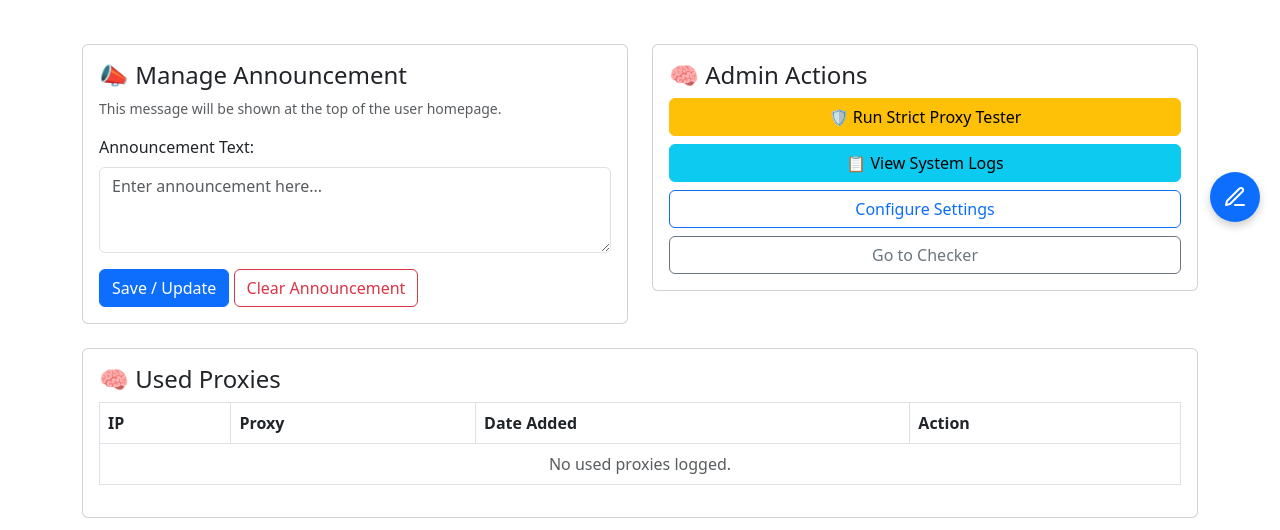
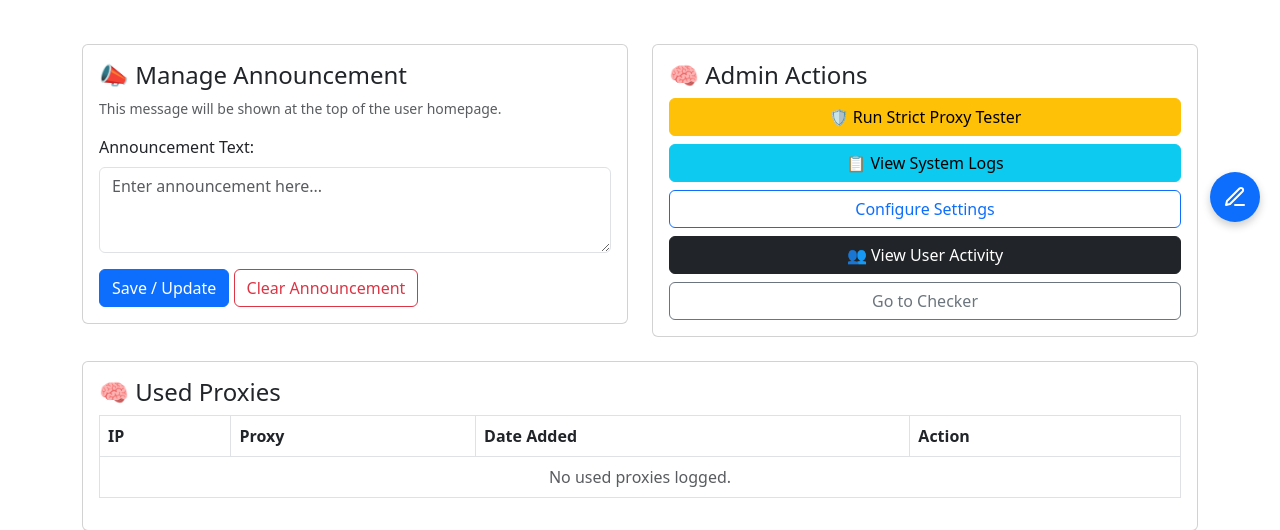
Before and after one commit to elishakip1/Vproxy-console, a Flask app: page /admin in a window 1280 px wide. Shown: the part 558-1088 px from the top of the page. Run offline with Flask 3, Linux system fonts and the light colour scheme; a user stored in the database is signed in.

Commit message:
Update admin.html

```diff
--- a/templates/admin.html
+++ b/templates/admin.html
@@ -141,6 +141,7 @@
           <h4>🧠 Admin Actions</h4>
           <a href="{{ url_for('admin_test') }}" class="btn btn-warning mb-2 w-100">🛡️ Run Strict Proxy Tester</a>
           <a href="{{ url_for('admin_logs') }}" class="btn btn-info mb-2 w-100">📋 View System Logs</a> <a href="{{ url_for('admin_settings') }}" class="btn btn-outline-primary mb-2 w-100">Configure Settings</a>
+          <a href="{{ url_for('admin_users') }}" class="btn btn-dark mb-2 w-100">👥 View User Activity</a>
           <a href="/" class="btn btn-outline-secondary w-100">Go to Checker</a>
         </div>
       </div>
```
